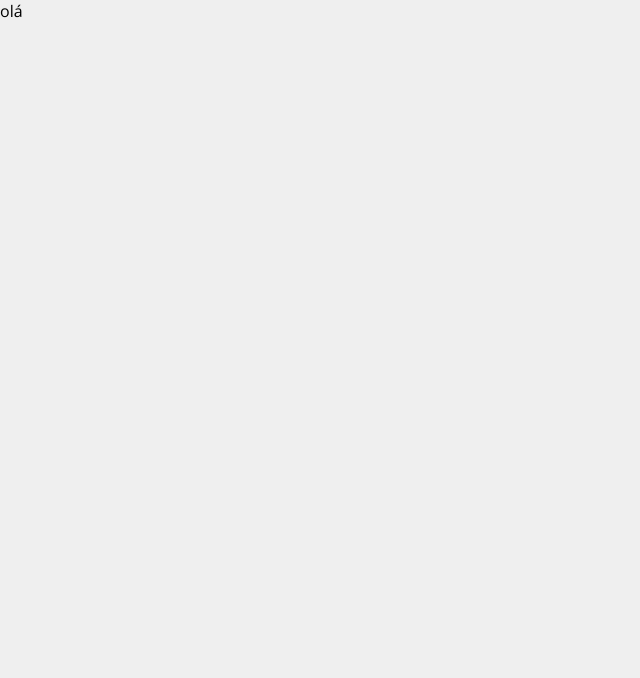
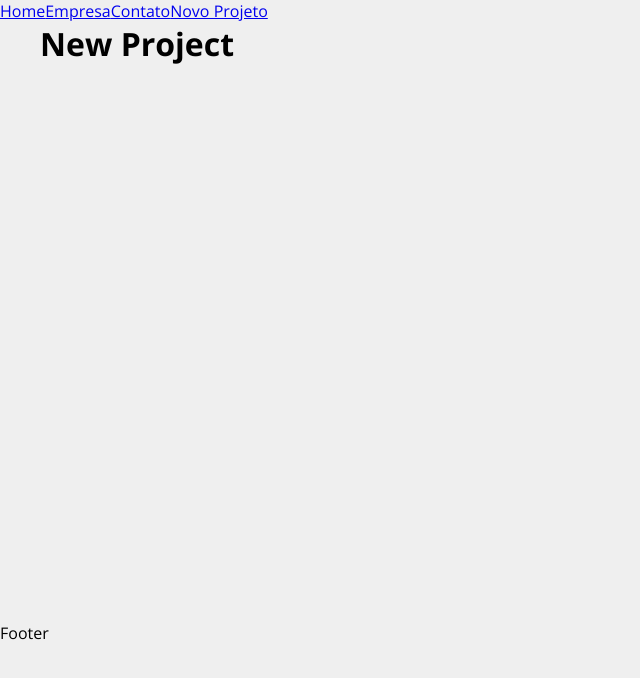
Before and after one commit to Italloml/Costs_In_React, a React (Create React App) app: page /newproject in a window 1280 px wide. Shown: the top 678 px of the page, without its empty margins (0-640 px from the left). Built offline with nearby package versions, Linux system fonts and the light colour scheme.

Commit message:
news features

```diff
--- a/package.json
+++ b/package.json
@@ -10,7 +10,7 @@
     "react": "^18.2.0",
     "react-dom": "^18.2.0",
     "react-icons": "^5.1.0",
-    "react-router-dom": "^6.23.0",
+    "react-router-dom": "^5.2.0",
     "react-scripts": "5.0.1",
     "uuid": "^9.0.1",
     "web-vitals": "^2.1.4"
--- a/src/App.js
+++ b/src/App.js
@@ -1,10 +1,39 @@
+import { BrowserRouter as Router, Switch, Route, Link } from 'react-router-dom'
+import Home from './Components/pages/Home';
+import Company from './Components/pages/Company';
+import Contact from './Components/pages/Contact';
+import NewProject from './Components/pages/NewProject';
+
+import Container from './Components/layout/Container';
 
 
 function App() {
   return (
-    <div className="App">
-      <p>olá</p>
-    </div>
+    <Router>
+      <div>
+        <Link to='/'>Home</Link>
+        <Link to='/company'>Empresa</Link>
+        <Link to='/contact'>Contato</Link>
+        <Link to='/newproject'>Novo Projeto</Link>
+      </div>
+      <Switch>
+        <Container customClass='min-height'>
+          <Route exact path='/'>
+            <Home />
+          </Route>
+          <Route exact path='/company'>
+            <Company />
+          </Route>
+          <Route exact path='/contact'>
+            <Contact />
+          </Route>
+          <Route exact path='/newproject'>
+            <NewProject />
+          </Route>
+        </Container>
+      </Switch>
+      <p>Footer</p>
+    </Router>
   );
 }
 
--- /dev/null
+++ b/src/Components/layout/Container.js
@@ -0,0 +1,13 @@
+import styles from './Container.module.css'
+
+function Container(props) {
+    // container quepode alterar classes vão fazer que vão fazer disposição dos itens dentro do container
+    // container flex
+    return(
+        <div className={`${styles.container} ${styles[props.customClass]}` }>
+            {props.children}
+        </div>
+    )
+}
+
+export default Container;
--- /dev/null
+++ b/src/Components/layout/Container.module.css
@@ -0,0 +1,20 @@
+.container {
+    width: 1200px;
+    display: flex;
+    justify-content: space-between;
+    flex-wrap: wrap;
+    margin: 0 auto;
+}
+
+.min-height {
+    min-height: 75%;
+}
+
+.start {
+    justify-content: flex-start;
+}
+
+.column {
+    flex-direction: column;
+    justify-content: flex-start;
+}
--- /dev/null
+++ b/src/Components/pages/Company.js
@@ -0,0 +1,9 @@
+function Company() {
+    return(
+        <div>
+            <h1>Empresa</h1>
+        </div>
+    )
+}
+
+export default Company;
--- /dev/null
+++ b/src/Components/pages/Contact.js
@@ -0,0 +1,9 @@
+function Contact() {
+    return (
+        <div>
+            <h1>contatos</h1>
+        </div>
+    )
+}
+
+export default Contact;
--- /dev/null
+++ b/src/Components/pages/Home.js
@@ -0,0 +1,9 @@
+function Home() {
+    return(
+        <div>
+            <h1>Home</h1>
+        </div>
+    )
+}
+
+export default Home;
--- /dev/null
+++ b/src/Components/pages/NewProject.js
@@ -0,0 +1,9 @@
+function NewProject() {
+    return(
+        <div>
+            <h1>New Project</h1>
+        </div>
+    )
+}
+
+export default NewProject;
```
Also changed, not shown: 1 other file (tests, documents, lock files or other folders).
